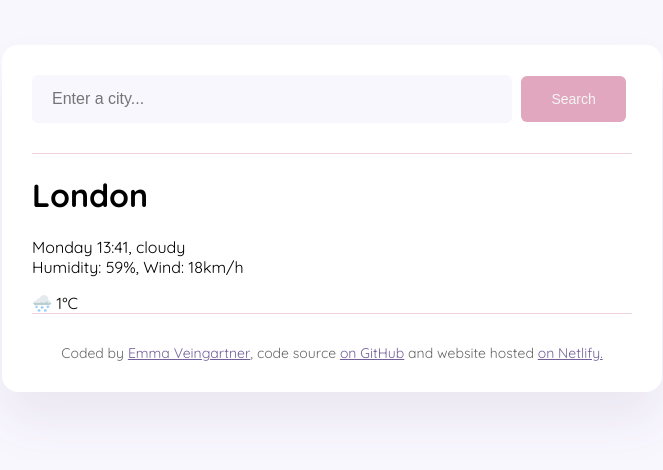
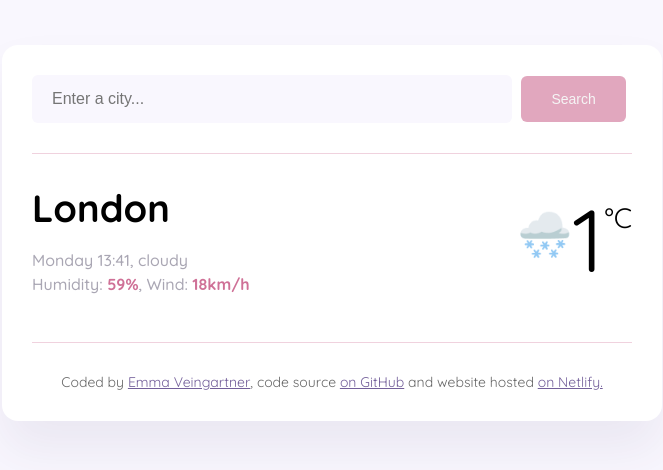
Before and after one commit to emma-veingartner/weather-app, a plain HTML site: page index.html in a window 1280 px wide. Shown: the whole page, without its empty margins (308-971 px from the left). Drawn offline with Linux system fonts and the light colour scheme.

Commit message:
Added CSS for styling the page

```diff
--- a/index.html
+++ b/index.html
@@ -26,15 +26,21 @@
         </form>
       </header>
       <main>
-        <div>
-          <h1>London</h1>
-          <p>
-            Monday 13:41, cloudy
-            <br />
-            Humidity: 59%, Wind: 18km/h
-          </p>
+        <div class="weather-app-data">
+          <div>
+            <h1 class="weather-app-city">London</h1>
+            <p class="weather-app-details">
+              Monday 13:41, cloudy
+              <br />
+              Humidity: <strong>59%</strong>, Wind: <strong>18km/h</strong>
+            </p>
+          </div>
+          <div class="weather-app-container">
+            <div class="weather-app-icon">🌨️</div>
+            <div class="weather-app-temperature">1</div>
+            <div class="weather-app-unit">°C</div>
+          </div>
         </div>
-        <div>🌨️ 1°C</div>
       </main>
 
       <footer>
--- a/src/style.css
+++ b/src/style.css
@@ -40,6 +40,52 @@ header {
   color: whitesmoke;
 }
 
+main {
+  padding: 30px 0;
+}
+
+.weather-app-data {
+  display: flex;
+  justify-content: space-between;
+}
+
+.weather-app-city {
+  margin: 0;
+  font-size: 38px;
+  line-height: 48px;
+}
+
+.weather-app-details {
+  font-size: 16px;
+  color: rgba(39, 33, 66, 0.4);
+  line-height: 24px;
+  font-weight: 500;
+}
+
+.weather-app-details strong {
+  color: #cf7197;
+}
+
+.weather-app-container {
+  display: flex;
+}
+
+.weather-app-icon {
+  font-size: 44px;
+  margin-top: 22px;
+}
+
+.weather-app-temperature {
+  font-size: 88px;
+  font-weight:
+  margin-left: 10px;
+}
+
+.weather-app-unit {
+  margin-top: 16px;
+  font-size: 28px;
+}
+
 footer {
   border-top: 1px solid #f0d2de;
   padding: 30px 0 0 0;
```
